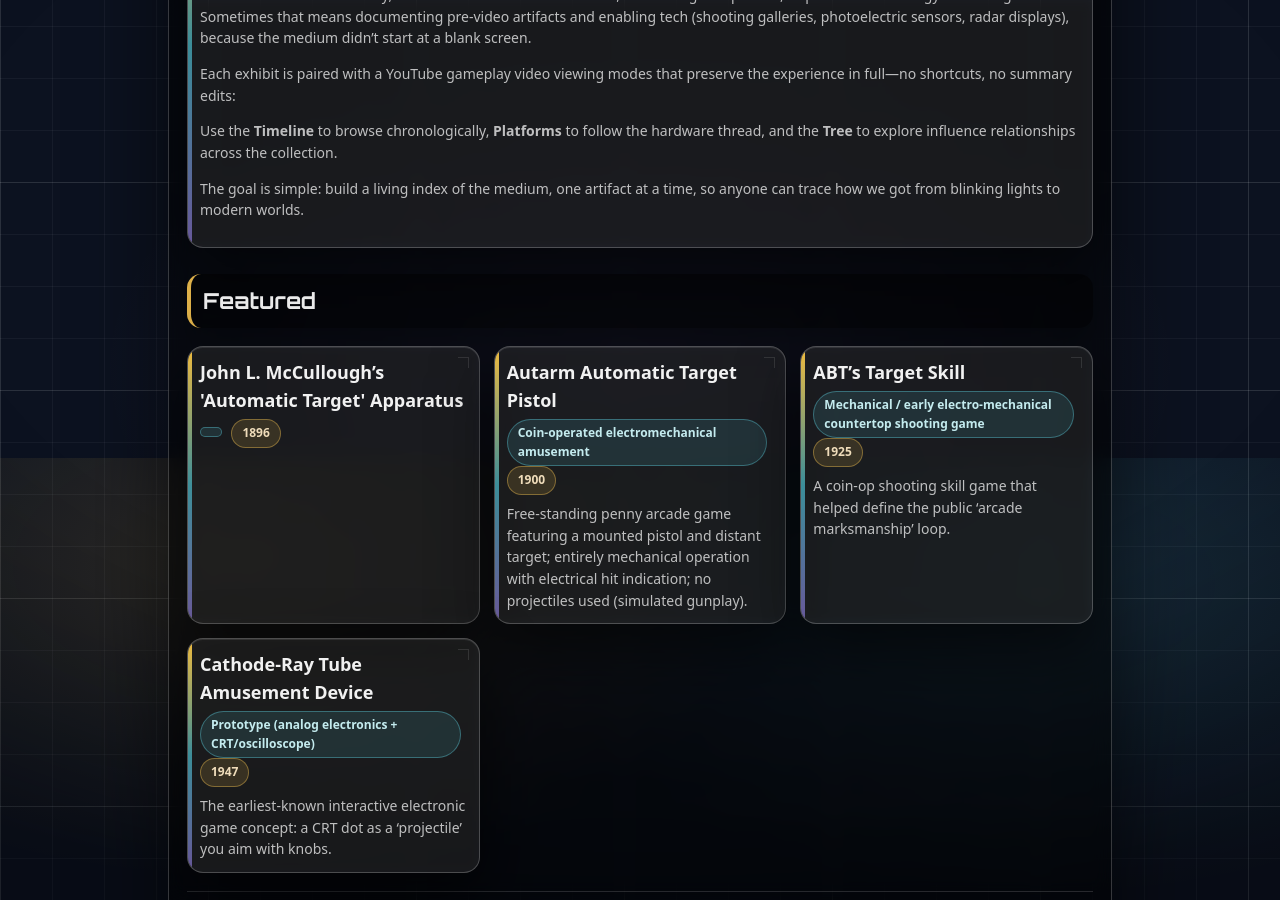
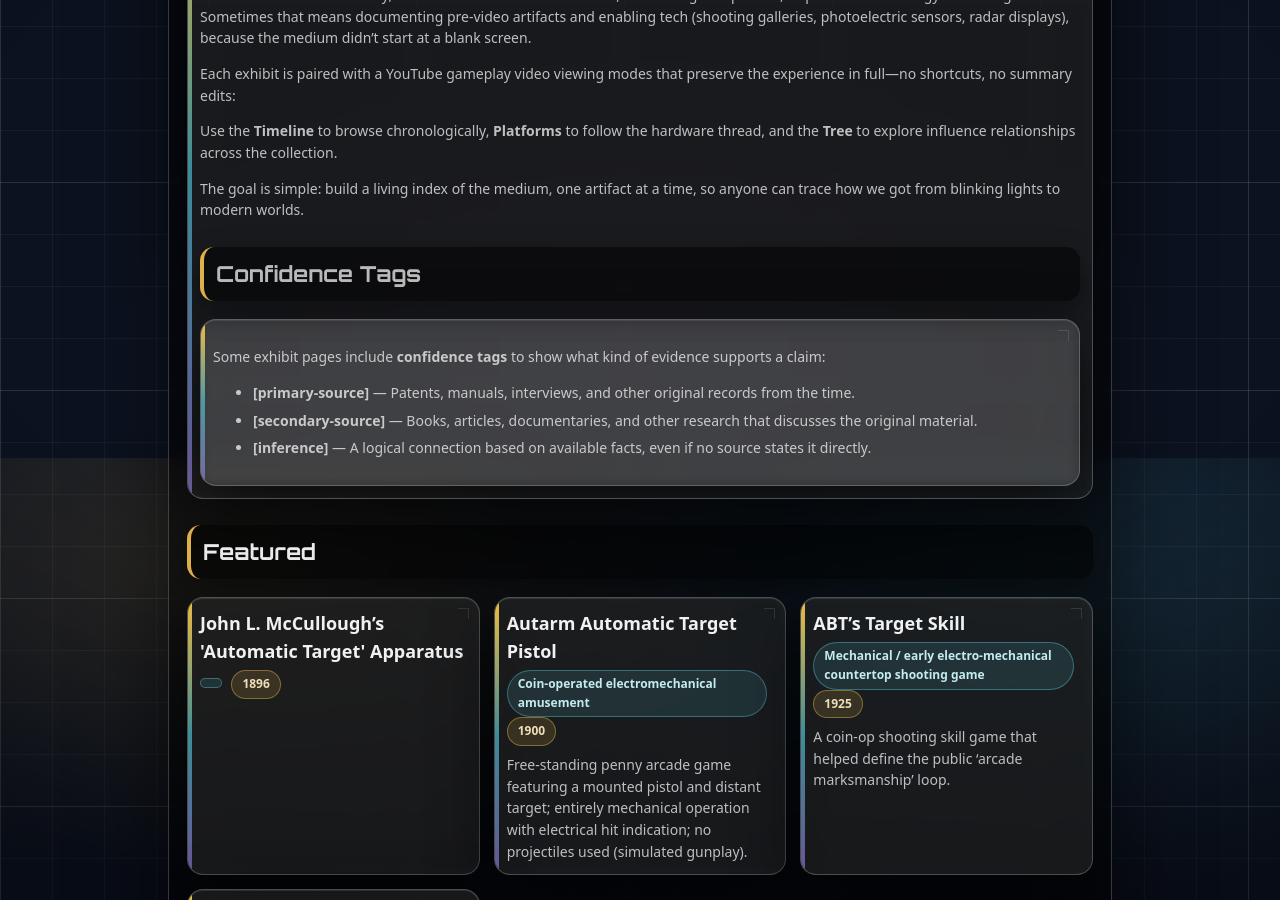
Before and after one commit to BacchusA/savefileone-archive, a Jekyll site: the page built from index.md, in a window 1280 px wide and 900 px high, scrolled down 442 px. Built offline with Jekyll 4.4.1, drawn with Linux system fonts in a browser that asks for light colours.

Commit message:
Update index.md

```diff
--- a/index.md
+++ b/index.md
@@ -17,6 +17,20 @@ title: Home
     <p>Use the <strong>Timeline</strong> to browse chronologically, <strong>Platforms</strong> to follow the hardware thread, and the <strong>Tree</strong> to explore influence relationships across the collection.</p>
 
     <p>The goal is simple: build a living index of the medium, one artifact at a time, so anyone can trace how we got from blinking lights to modern worlds.</p>
+
+    <h2>Confidence Tags</h2>
+
+<div class="card" style="margin-top: 10px;">
+  <div class="card-text">
+    <p>Some exhibit pages include <strong>confidence tags</strong> to show what kind of evidence supports a claim:</p>
+    <ul>
+      <li><strong>[primary-source]</strong> — Patents, manuals, interviews, and other original records from the time.</li>
+      <li><strong>[secondary-source]</strong> — Books, articles, documentaries, and other research that discusses the original material.</li>
+      <li><strong>[inference]</strong> — A logical connection based on available facts, even if no source states it directly.</li>
+    </ul>
+  </div>
+</div>
+
   </div>
 </div>
 
```
